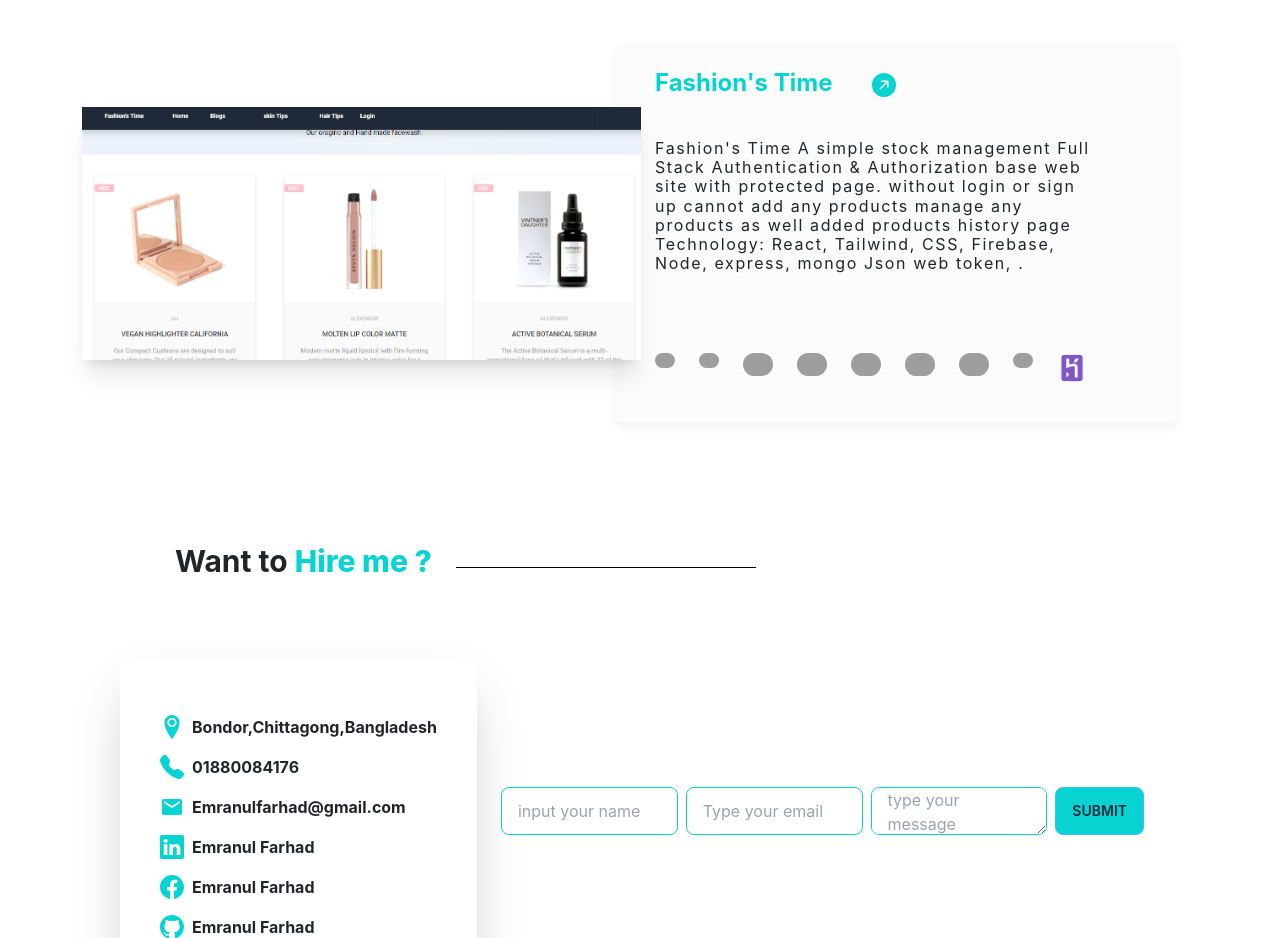
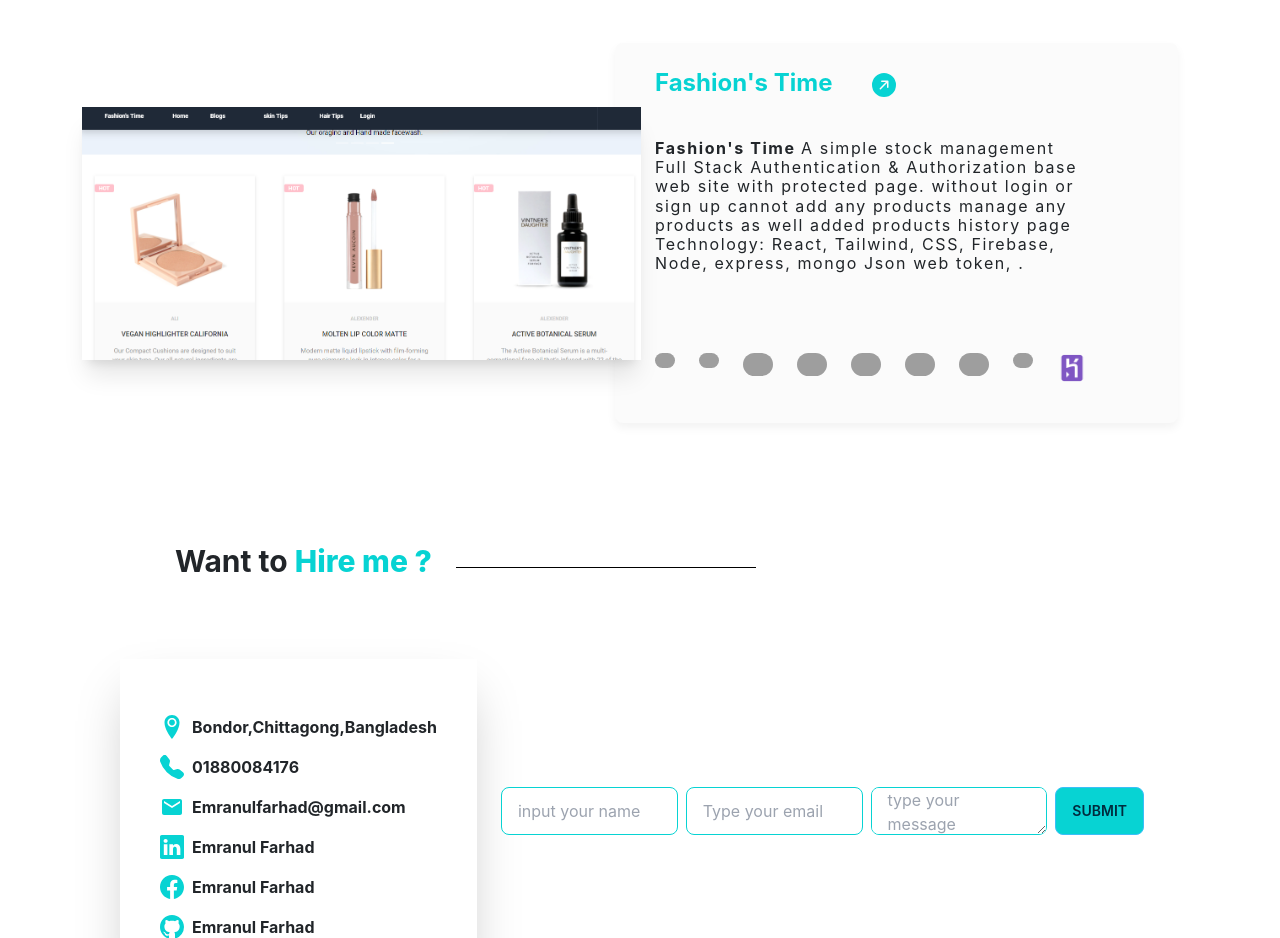
Before and after one commit to Emranul-Farhad/Finalportfolio, a React (Create React App) app: page / in a window 1280 px wide. Shown: the part 3080-4018 px from the top of the page. Built offline with nearby package versions, Linux system fonts and the light colour scheme; grey boxes are pictures that could not be loaded.

Commit message:
span tag for fasion font added

```diff
--- a/src/Components/Homecomponents/Homeprojects.js
+++ b/src/Components/Homecomponents/Homeprojects.js
@@ -254,7 +254,7 @@
                             <label for="perfumemodal" className="mt-[30px] text-2xl modal-button text-[#07D3D3]"> <BsFillArrowUpRightCircleFill></BsFillArrowUpRightCircleFill> </label>
                             </div>
                             <h6 className='p-10 text-left tracking-widest'>
-                                <span>Fashion's Time </span>
+                                <span class="font-bold" >Fashion's Time </span>
                                  A simple stock management Full Stack Authentication &
                                 Authorization base web site with
                                  protected page.
--- a/src/Projectsmodal/Perfumemodal.js
+++ b/src/Projectsmodal/Perfumemodal.js
@@ -45,7 +45,7 @@
                 <img src={three} />
             </SwiperSlide>
         </Swiper>
-        <h3 class="font-bold text-lg"> Perfume Site </h3>
+        <h3 class="font-bold text-lg"> Fashion's Time </h3>
         <div className='flex items-center justify-center '>
 
             <div className='wrapper mt-5'>
```
